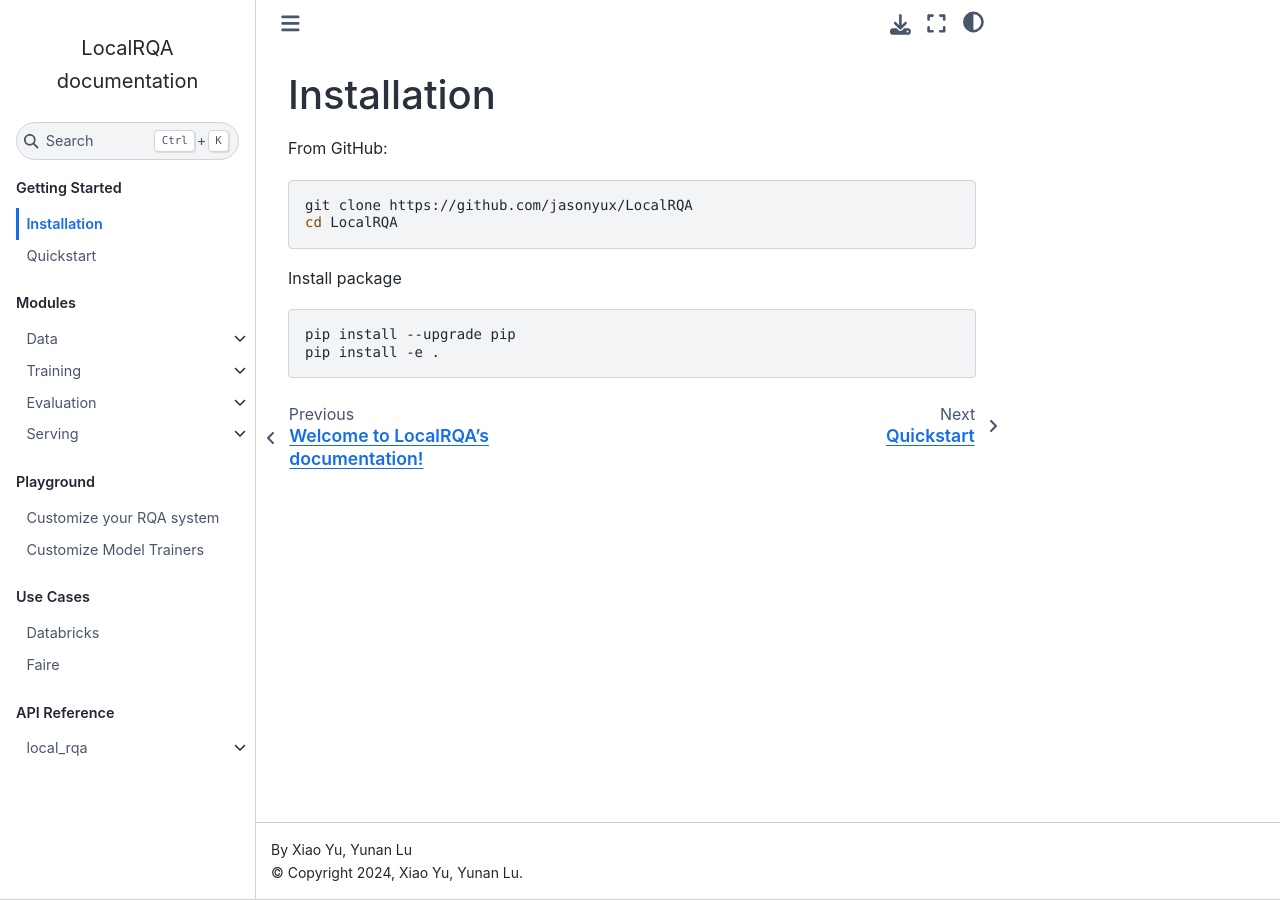
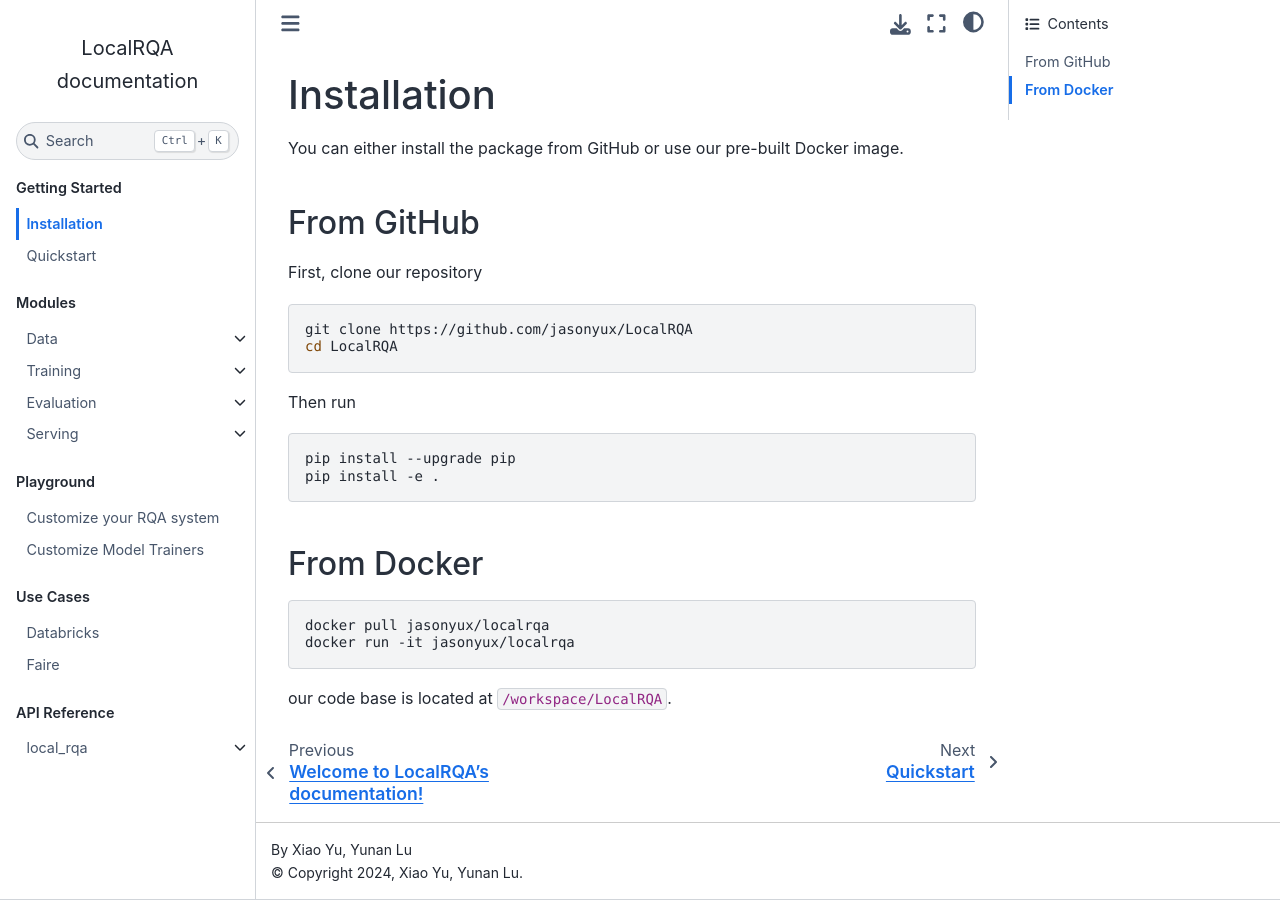
Before and after one commit to jasonyux/LocalRQA, a Sphinx documentation site: the page built from docs/getting_started/installation.rst, in a window 1280 px wide. Built offline with Sphinx 7.4.7 and the Sphinx Book theme 1.1.4, drawn with Linux system fonts in a browser that asks for light colours.

```diff
--- a/docs/getting_started/installation.rst
+++ b/docs/getting_started/installation.rst
@@ -3,7 +3,13 @@
 Installation
 ============
 
-From GitHub:
+You can either install the package from GitHub or use our pre-built Docker image.
+
+
+From GitHub
+-----------
+
+First, clone our repository
 
 .. code-block:: bash
 
@@ -11,9 +17,21 @@ From GitHub:
     cd LocalRQA
 
 
-Install package
+Then run
 
 .. code-block:: bash
 
     pip install --upgrade pip
     pip install -e .
+
+
+From Docker
+-----------
+
+.. code-block:: bash
+
+    docker pull jasonyux/localrqa
+    docker run -it jasonyux/localrqa
+
+
+our code base is located at ``/workspace/LocalRQA``.
```
Also changed, not shown: README.md (+16 -1 lines), 1 other file.
